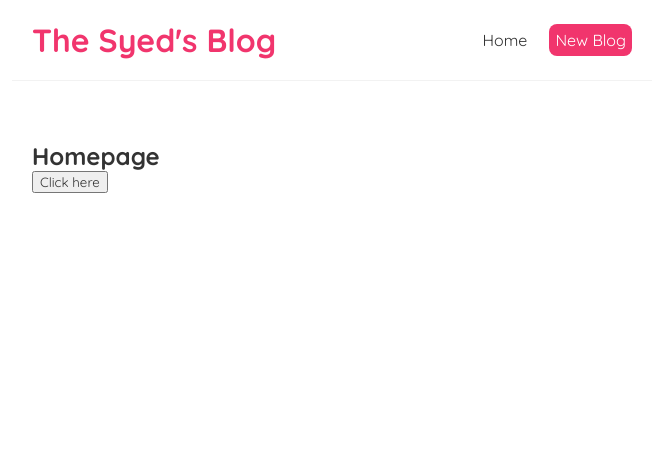
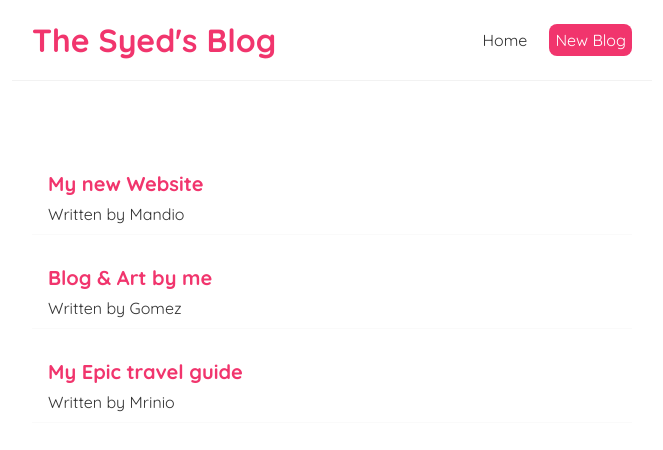
Before and after one commit to Syed-Sadman/React-Blog-Pro, a React (Create React App) app: page / in a window 1280 px wide. Shown: the top 450 px of the page, without its empty margins (308-971 px from the left). Built offline with nearby package versions, Linux system fonts and the light colour scheme; the HTML template or start-up script is replaced by a standard one.

Commit message:
mapping through unique id

```diff
--- a/src/Home.js
+++ b/src/Home.js
@@ -1,14 +1,21 @@
-import React from 'react'
+import React,{useState} from 'react'
 
 function Home() {
-    const handleClick=(e)=>{
-        console.log('hello',e.target)
-    }
+    const [blogs,setBlogs]=useState([
+        {title: 'My new Website', body:'Lorem ipsum....', author:'Mandio',id:1},
+        {title: 'Blog & Art by me', body:'Lorem ipsum....', author:'Gomez',id:2},
+        {title: 'My Epic travel guide', body:'Lorem ipsum....', author:'Mrinio',id:3}
+    ])
     return (
         <div className="home">
-            <h2>Homepage</h2>
-            <button onClick={handleClick}> Click here</button>
 
+                {blogs.map((blog)=>(
+                    <div className="blog-preview" key={blog.id}>
+                    <h2> {blog.title}</h2>
+                    <p>Written by {blog.author}</p>
+                    </div>
+
+                ))}
         </div>
     )
 }
--- a/src/index.css
+++ b/src/index.css
@@ -33,3 +33,22 @@
   margin: 40px auto;
   padding: 20px;
 }
+
+
+/* Blog Preview section */
+
+.blog-preview{
+  padding: 10px 16px;
+  margin: 20px 0;
+  border-bottom: 1px solid #fafafa;
+}
+
+.blog-preview:hover {
+  box-shadow: 1px 3px 5px rgba(0,0,0,0.1);
+}
+
+.blog-preview h2{
+  font-size: 20px;
+  color: #f1356d;
+  margin-bottom: 8px;
+}
```
